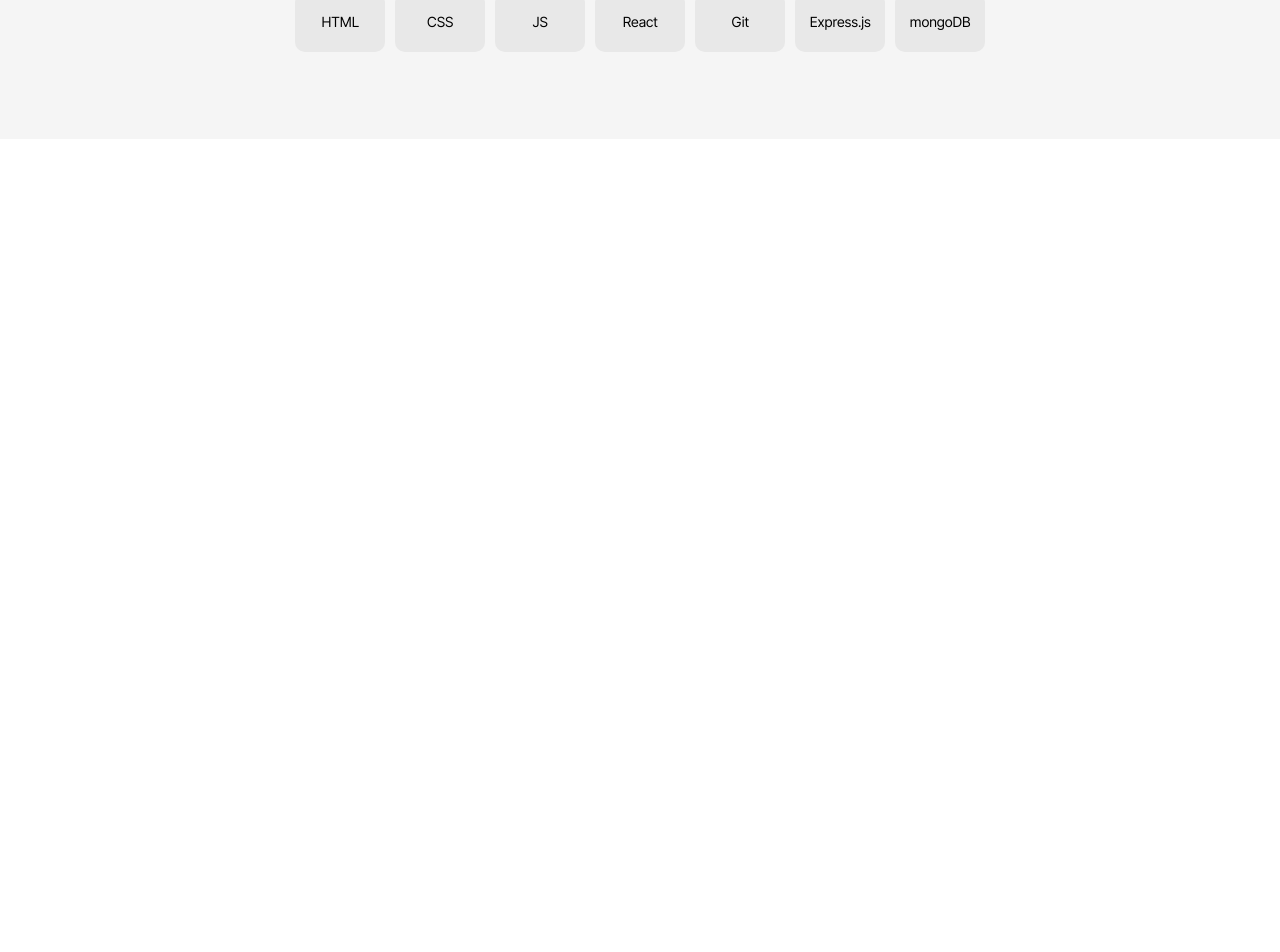
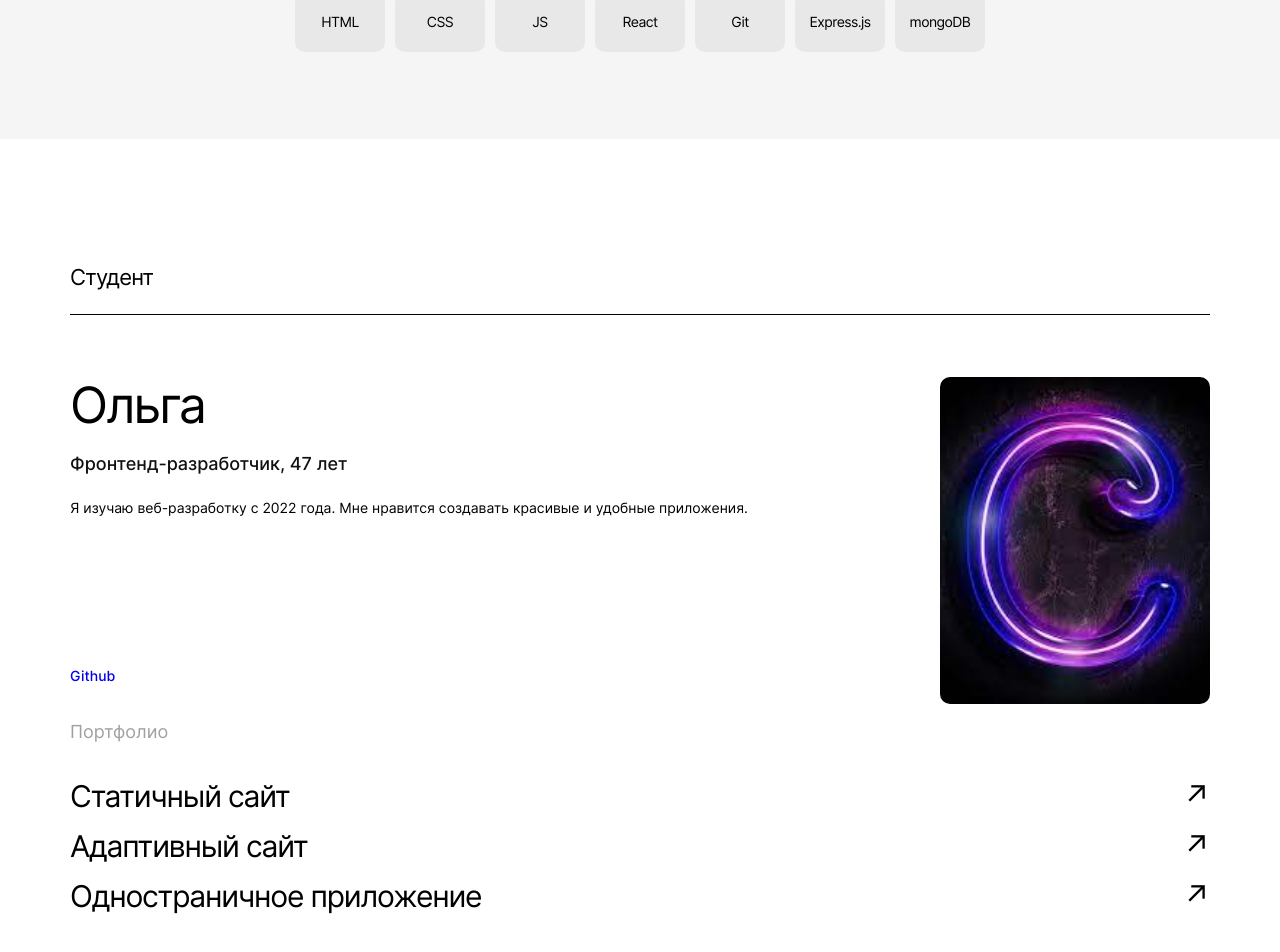
Before and after one commit to Olga-Sotula/movies-explorer-frontend, a React (Create React App) app: page / in a window 1280 px wide. Shown: the part 1745-2697 px from the top of the page. Before the commit the page ends 1884 px from the top, so only its background shows below. Built offline with nearby package versions, Linux system fonts and the light colour scheme.

Commit message:
style AboutMe by figma

```diff
--- a/src/components/AboutMe/AboutMe.css
+++ b/src/components/AboutMe/AboutMe.css
@@ -1,6 +1,9 @@
 .about-me {
+  width: 100%;
+  max-width: 1280px;
   margin: 0 auto;
-  max-width: 1280px;
+  padding: 125px 70px;
+  box-sizing: border-box;
 }
 
 .about-me__card {
@@ -10,12 +13,11 @@
 }
 
 .about-me__profile {
-  display: flex;
-  flex-direction: column;
-  justify-content: space-between;
+  margin-top: 61px;
 }
 
 .about-me__name {
+  margin: 0;
   font-weight: 400;
   font-size: 50px;
   line-height: 58px;
@@ -23,6 +25,7 @@
 }
 
 .about-me__about {
+  margin: 20px 0 0;
   font-weight: 500;
   font-size: 18px;
   line-height: 20px;
@@ -31,6 +34,7 @@
 }
 
 .about-me__description {
+  margin: 23px 0 147px;
   font-weight: 400;
   font-size: 14px;
   line-height: 22px;
@@ -47,6 +51,7 @@
 .about-me__photo {
   width: 270px;
   height: 327px;
+  margin-top: 62px;
   object-fit: cover;
   border-radius: 10px;
 }
--- a/src/components/AboutMe/AboutMe.js
+++ b/src/components/AboutMe/AboutMe.js
@@ -12,7 +12,7 @@
       <SectionTitle>
         Студент
       </SectionTitle>
-      <div className="about-me__card">
+      <article className="about-me__card">
         <div className="about-me__profile">
           <div>
             <h3 className="about-me__name">Ольга</h3>
@@ -28,7 +28,7 @@
           </a>
         </div>
         <img className="about-me__photo" src={photoPath} alt="Фото" />
-      </div>
+      </article>
       <Portfolio/>
     </section>
   );
--- a/src/components/Main/Main.js
+++ b/src/components/Main/Main.js
@@ -15,7 +15,7 @@
       <NavTab/>
       <AboutProject/>
       <Techs/>
- {/* <AboutMe/>*/}
+      <AboutMe/>
     </main>
   );
 }
```
